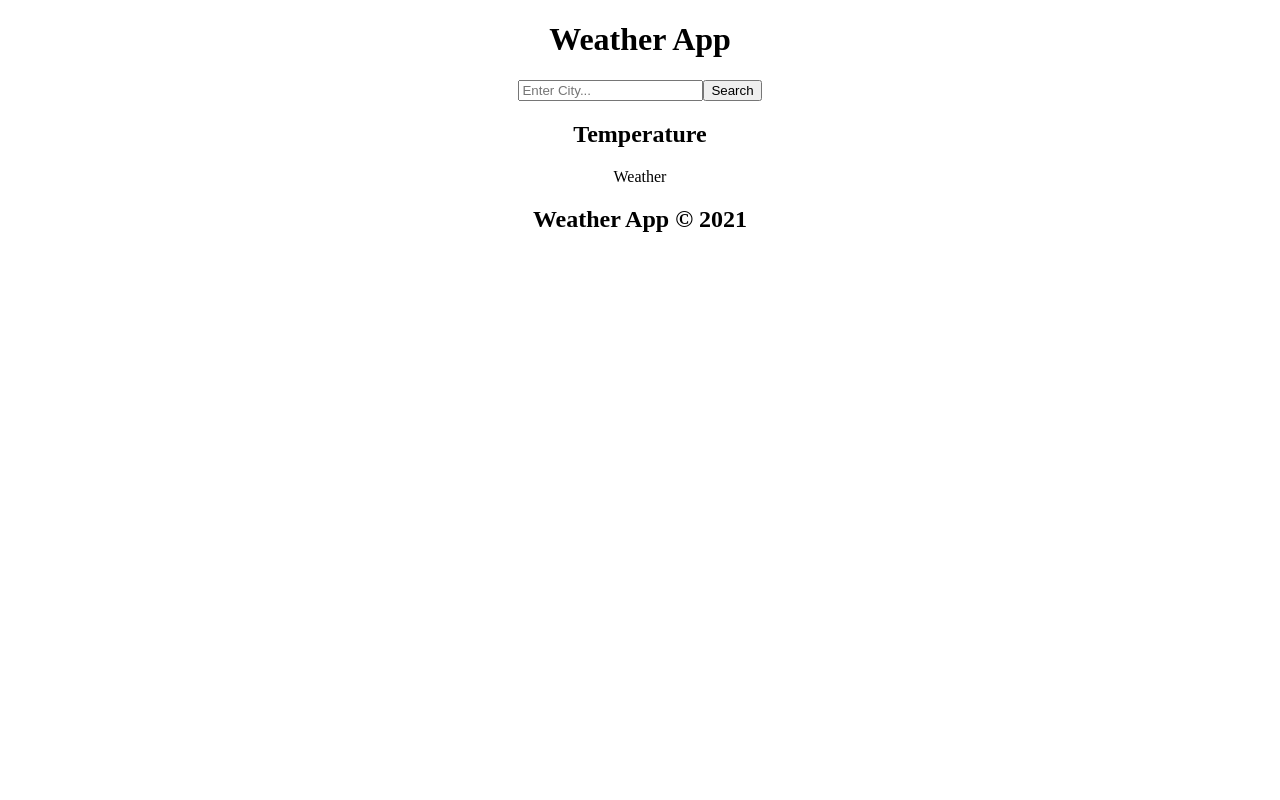
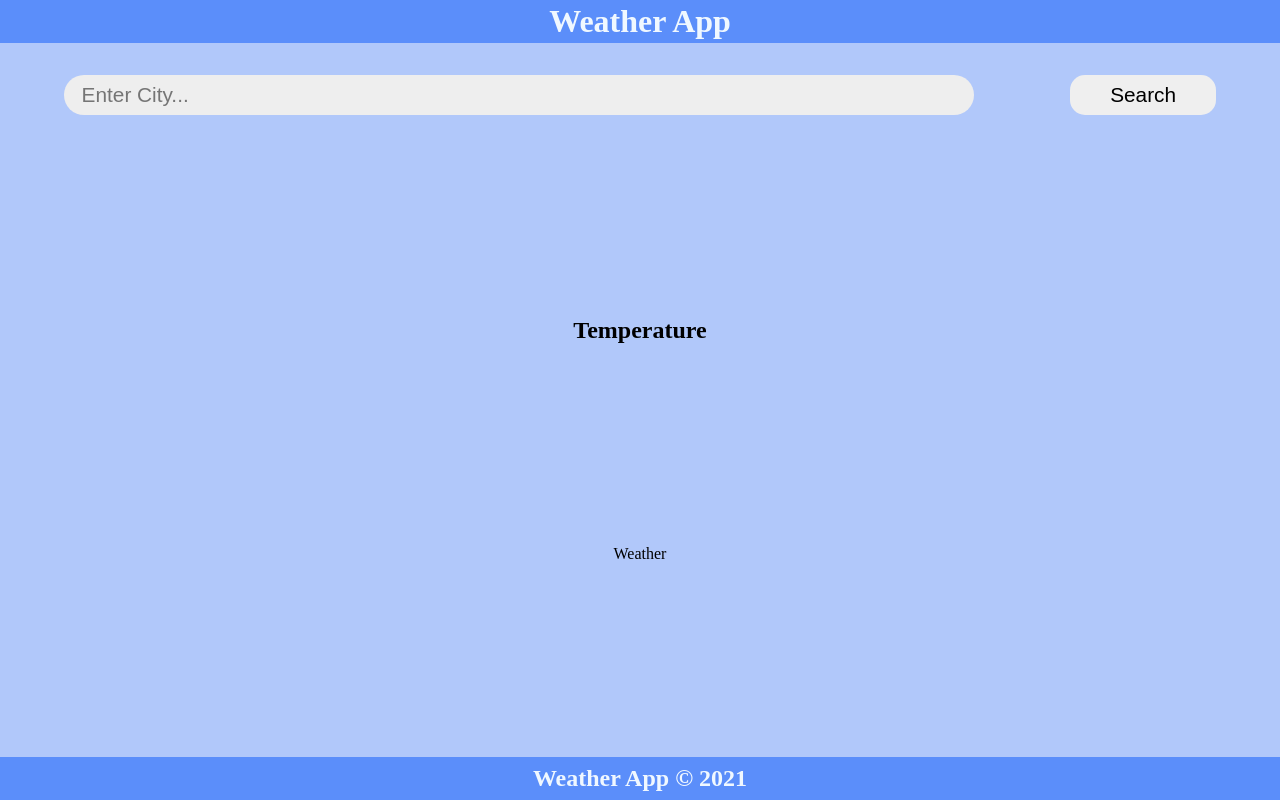
Before and after one commit to Shivender-Kun/weather-project, a React (Create React App) app: page / in a window 1280 px wide. Built offline with nearby package versions, Linux system fonts and the light colour scheme.

Commit message:
components basic styles

```diff
--- a/src/App.css
+++ b/src/App.css
@@ -1,38 +1,84 @@
-.App {
-  text-align: center;
+* {
+  margin: 0;
+  padding: 0;
+  box-sizing: border-box;
+  /* border: 1px solid; */
 }
 
-.App-logo {
-  height: 40vmin;
-  pointer-events: none;
+body {
+  background-color: rgb(177, 200, 250);
 }
 
-@media (prefers-reduced-motion: no-preference) {
-  .App-logo {
-    animation: App-logo-spin infinite 20s linear;
-  }
+.App {
+  height: 100vh;
+  justify-content: space-between;
 }
 
-.App-header {
-  background-color: #282c34;
-  min-height: 100vh;
+.Main {
+  flex: 15;
+  padding: 2rem 1rem;
+}
+
+.search-bar {
+  flex: 6;
+
+  height: 2.5rem;
+  padding: 1.1rem;
+  margin: 0px 3rem;
+
+  font-size: 1.3rem;
+  font-weight: 200;
+
+  border: none;
+  border-radius: 20px;
+  background-color: #eee;
+}
+
+.search-bar:focus {
+  outline: none;
+}
+
+.search-btn {
+  flex: 1;
+
+  height: 2.5rem;
+  margin: 0px 3rem;
+
+  font-size: 1.3rem;
+
+  border: none;
+  border-radius: 15px;
+}
+
+.search-btn:hover {
+  color: white;
+  background-color: rgb(91, 142, 250);
+}
+
+header,
+footer {
+  flex: 1;
+
+  width: 100%;
+
+  color: aliceblue;
+  background-color: rgb(91, 142, 250);
+}
+
+.flex-col {
   display: flex;
   flex-direction: column;
   align-items: center;
-  justify-content: center;
-  font-size: calc(10px + 2vmin);
-  color: white;
+  justify-content: space-evenly;
 }
 
-.App-link {
-  color: #61dafb;
+.flex-row {
+  display: flex;
+  align-items: center;
+  justify-content: space-evenly;
 }
 
-@keyframes App-logo-spin {
-  from {
-    transform: rotate(0deg);
-  }
-  to {
-    transform: rotate(360deg);
-  }
+.full-w-h {
+  width: 100%;
+  height: 100%;
 }
```
